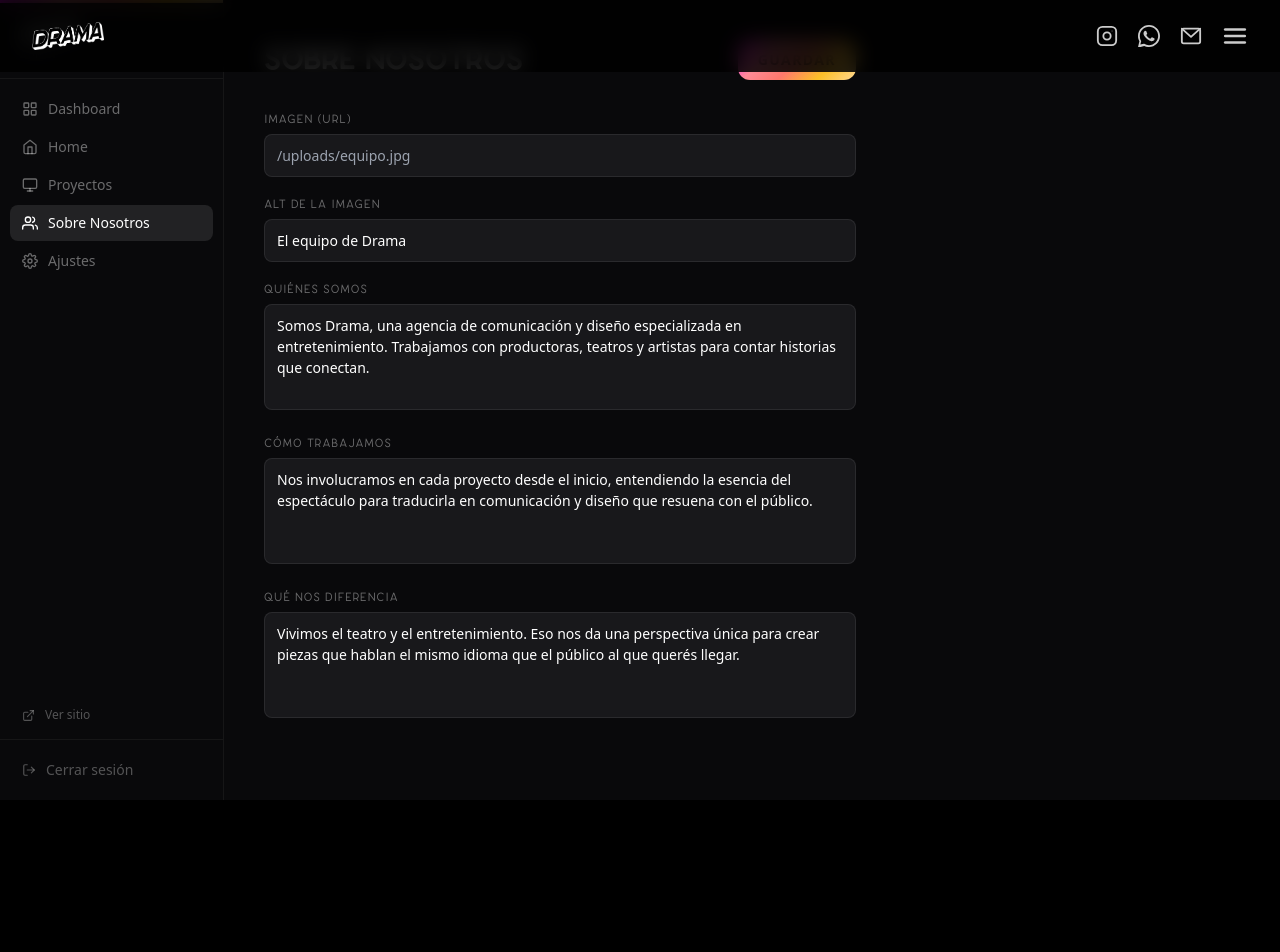
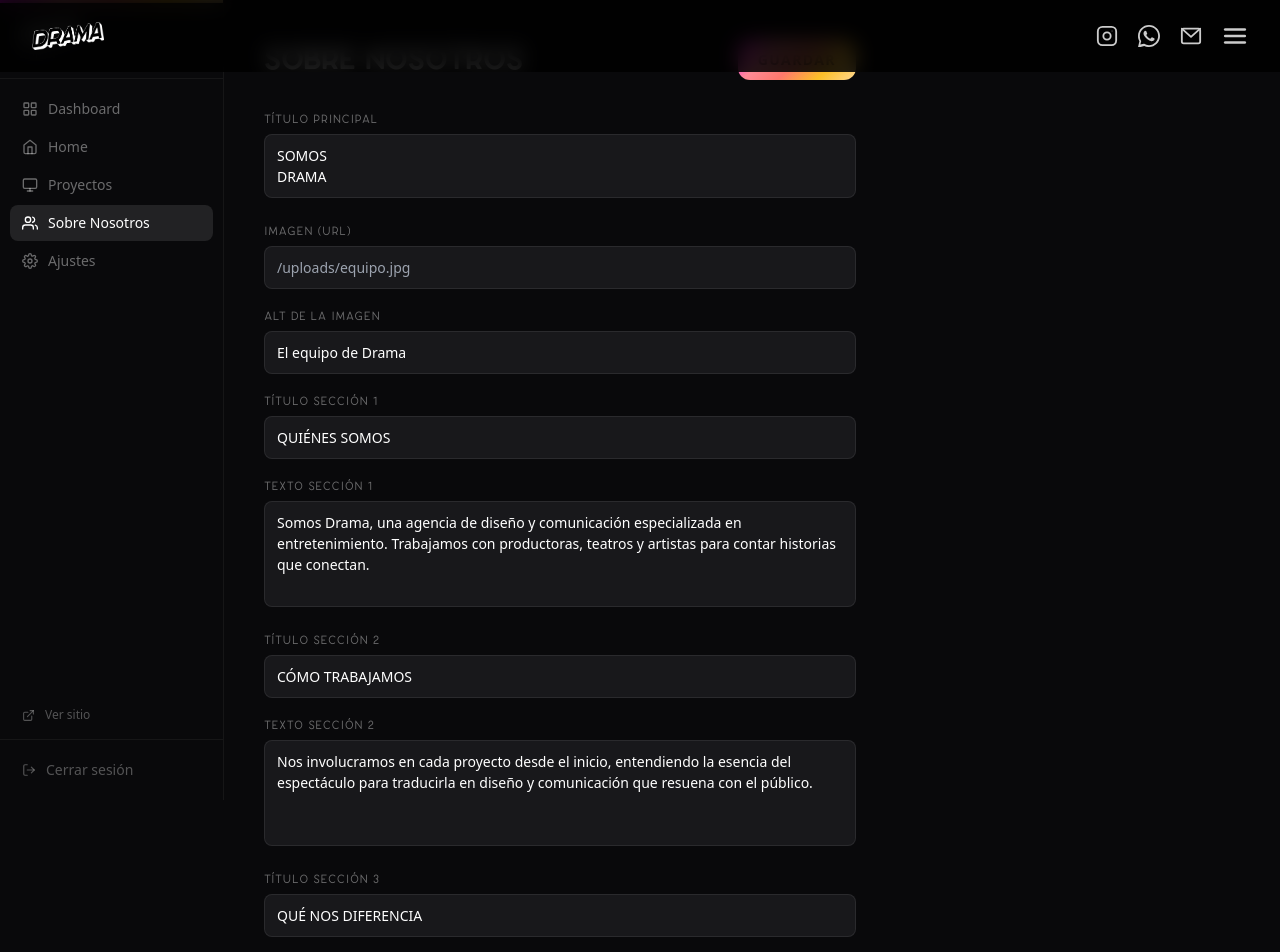
Before and after one commit to guidowain/drama-web, a Next.js app: page /admin/sobre-nosotros in a window 1280 px wide. Shown: the top 952 px of the page. Before the commit the page ends 800 px from the top, so only its background shows below. Built offline with nearby package versions, Linux system fonts and the light colour scheme.

Commit message:
auto deploy 2026-04-27 01:53:23

```diff
--- a/app/admin/sobre-nosotros/page.tsx
+++ b/app/admin/sobre-nosotros/page.tsx
@@ -46,6 +46,15 @@ export default function AdminSobreNosotrosPage() {
       </div>
 
       <div className="space-y-5">
+        <Field label="Título principal">
+          <textarea
+            value={settings.about.title}
+            onChange={(e) => update({ title: e.target.value })}
+            rows={2}
+            placeholder={'SOMOS\nDRAMA'}
+            className="admin-textarea"
+          />
+        </Field>
         <Field label="Imagen (URL)">
           <input
             type="text"
@@ -63,7 +72,15 @@ export default function AdminSobreNosotrosPage() {
             className="admin-input"
           />
         </Field>
-        <Field label="Quiénes Somos">
+        <Field label="Título sección 1">
+          <input
+            type="text"
+            value={settings.about.quienesSomosTitle}
+            onChange={(e) => update({ quienesSomosTitle: e.target.value })}
+            className="admin-input"
+          />
+        </Field>
+        <Field label="Texto sección 1">
           <textarea
             value={settings.about.quienesSomos}
             onChange={(e) => update({ quienesSomos: e.target.value })}
@@ -71,7 +88,15 @@ export default function AdminSobreNosotrosPage() {
             className="admin-textarea"
           />
         </Field>
-        <Field label="Cómo Trabajamos">
+        <Field label="Título sección 2">
+          <input
+            type="text"
+            value={settings.about.comoTrabajamosTitle}
+            onChange={(e) => update({ comoTrabajamosTitle: e.target.value })}
+            className="admin-input"
+          />
+        </Field>
+        <Field label="Texto sección 2">
           <textarea
             value={settings.about.comoTrabajamos}
             onChange={(e) => update({ comoTrabajamos: e.target.value })}
@@ -79,7 +104,15 @@ export default function AdminSobreNosotrosPage() {
             className="admin-textarea"
           />
         </Field>
-        <Field label="Qué Nos Diferencia">
+        <Field label="Título sección 3">
+          <input
+            type="text"
+            value={settings.about.queDiferenciaTitle}
+            onChange={(e) => update({ queDiferenciaTitle: e.target.value })}
+            className="admin-input"
+          />
+        </Field>
+        <Field label="Texto sección 3">
           <textarea
             value={settings.about.queDiferencia}
             onChange={(e) => update({ queDiferencia: e.target.value })}
--- a/app/globals.css
+++ b/app/globals.css
@@ -256,7 +256,7 @@ button,
 @media (min-width: 1440px) {
   .hero-video-wrap {
     aspect-ratio: auto;
-    height: min(48vw, 790px);
+    height: min(46vw, 760px);
   }
 }
 
--- a/app/layout.tsx
+++ b/app/layout.tsx
@@ -3,11 +3,12 @@ import './globals.css'
 import { MenuProvider } from '@/lib/MenuContext'
 import Header from '@/components/Header'
 import Menu from '@/components/Menu'
+import TabTitle from '@/components/TabTitle'
 import { getSiteSettings } from '@/lib/api'
 import { headers } from 'next/headers'
 
 export const metadata: Metadata = {
-  title: 'Drama — Comunicación y Diseño para Entretenimiento',
+  title: 'Drama - Agencia',
   description: 'La historia debajo del escenario.',
   icons: {
     icon: [
@@ -64,6 +65,7 @@ export default async function RootLayout({
               whatsapp: '',
               mail: '',
             }} />
+            <TabTitle />
             {children}
           </MenuProvider>
         )}
--- a/app/page.tsx
+++ b/app/page.tsx
@@ -33,7 +33,7 @@ export default async function HomePage() {
 
         {/* Gradient plaque: texto + ticker adentro */}
         <HeroGradientPlaque lines={[home.heroLine1, home.heroLine2]}>
-          <Ticker text="COMUNICACIÓN Y DISEÑO PARA ENTRETENIMIENTO" speed={55} bg="#000" color="#fff" />
+          <Ticker text="DISEÑO Y COMUNICACIÓN PARA ENTRETENIMIENTO" speed={55} bg="#000" color="#fff" />
         </HeroGradientPlaque>
       </section>
 
--- a/app/proyectos/page.tsx
+++ b/app/proyectos/page.tsx
@@ -87,7 +87,7 @@ function ProyectosContent() {
         </div>
       </main>
 
-      <Ticker text="COMUNICACIÓN Y DISEÑO PARA ENTRETENIMIENTO" bg="#000" speed={55} />
+      <Ticker text="DISEÑO Y COMUNICACIÓN PARA ENTRETENIMIENTO" bg="#000" speed={55} />
 
       <ContactStrip
         instagram={CONTACT.instagram}
--- a/app/sobre-nosotros/page.tsx
+++ b/app/sobre-nosotros/page.tsx
@@ -5,6 +5,7 @@ import ContactStrip from '@/components/ContactStrip'
 export default async function SobreNosotrosPage() {
   const settings = await getSiteSettings()
   const { about, settings: siteSettings } = settings
+  const aboutTitle = about.title.split('\n').map((line) => line.trim()).filter(Boolean)
 
   return (
     <main className="min-h-screen pt-16 md:pt-[72px]" style={{ background: 'linear-gradient(135deg, #FF3E9E 0%, #FFA24A 60%, #FF3E9E 100%)' }}>
@@ -12,7 +13,9 @@ export default async function SobreNosotrosPage() {
       <div className="px-5 md:px-10 py-12 md:py-20">
         <div className="max-w-5xl mx-auto grid grid-cols-1 md:grid-cols-2 gap-8 md:gap-12 items-start">
           <h1 className="order-1 text-black font-black uppercase text-5xl leading-none md:hidden">
-            SOMOS<br />DRAMA
+            {aboutTitle.map((line) => (
+              <span key={line} className="block">{line}</span>
+            ))}
           </h1>
 
           {/* Left — image */}
@@ -34,21 +37,23 @@ export default async function SobreNosotrosPage() {
           {/* Right — content */}
           <div className="order-3 md:order-2 flex flex-col gap-6">
             <h1 className="hidden text-black font-black uppercase leading-none md:block md:text-6xl lg:text-7xl">
-              SOMOS<br />DRAMA
+              {aboutTitle.map((line) => (
+                <span key={line} className="block">{line}</span>
+              ))}
             </h1>
 
             {/* Black content box */}
             <div className="bg-black rounded-2xl p-6 md:p-8 space-y-6">
               <ContentBlock
-                title="QUIÉNES SOMOS"
+                title={about.quienesSomosTitle}
                 text={about.quienesSomos}
               />
               <ContentBlock
-                title="CÓMO TRABAJAMOS"
+                title={about.comoTrabajamosTitle}
                 text={about.comoTrabajamos}
               />
               <ContentBlock
-                title="QUÉ NOS DIFERENCIA"
+                title={about.queDiferenciaTitle}
                 text={about.queDiferencia}
               />
             </div>
@@ -58,7 +63,7 @@ export default async function SobreNosotrosPage() {
       </div>
 
       {/* Ticker */}
-      <Ticker text="COMUNICACIÓN Y DISEÑO PARA ENTRETENIMIENTO" bg="#000" />
+      <Ticker text="DISEÑO Y COMUNICACIÓN PARA ENTRETENIMIENTO" bg="#000" />
 
       {/* Contacto */}
       <ContactStrip
--- /dev/null
+++ b/components/TabTitle.tsx
@@ -0,0 +1,54 @@
+'use client'
+
+import { useEffect } from 'react'
+
+const ACTIVE_TITLE = 'Drama - Agencia'
+const AWAY_TITLES = ['Drama - Agencia', 'Volvé a Drama']
+
+export default function TabTitle() {
+  useEffect(() => {
+    let intervalId: number | null = null
+    let index = 0
+
+    function clearTitleInterval() {
+      if (intervalId == null) return
+      window.clearInterval(intervalId)
+      intervalId = null
+    }
+
+    function setActiveTitle() {
+      clearTitleInterval()
+      document.title = ACTIVE_TITLE
+    }
+
+    function startAwayTitle() {
+      clearTitleInterval()
+      document.title = AWAY_TITLES[0]
+
+      intervalId = window.setInterval(() => {
+        index = (index + 1) % AWAY_TITLES.length
+        document.title = AWAY_TITLES[index]
+      }, 1400)
+    }
+
+    function handleVisibilityChange() {
+      if (document.hidden) {
+        startAwayTitle()
+        return
+      }
+
+      index = 0
+      setActiveTitle()
+    }
+
+    setActiveTitle()
+    document.addEventListener('visibilitychange', handleVisibilityChange)
+
+    return () => {
+      clearTitleInterval()
+      document.removeEventListener('visibilitychange', handleVisibilityChange)
+    }
+  }, [])
+
+  return null
+}
--- a/lib/api.ts
+++ b/lib/api.ts
@@ -50,12 +50,16 @@ const DEFAULT_SITE_SETTINGS: SiteSettings = {
     },
   },
   about: {
+    title: 'SOMOS\nDRAMA',
     image: '',
     imageAlt: 'El equipo de Drama',
+    quienesSomosTitle: 'QUIÉNES SOMOS',
     quienesSomos:
-      'Somos Drama, una agencia de comunicación y diseño especializada en entretenimiento. Trabajamos con productoras, teatros y artistas para contar historias que conectan.',
+      'Somos Drama, una agencia de diseño y comunicación especializada en entretenimiento. Trabajamos con productoras, teatros y artistas para contar historias que conectan.',
+    comoTrabajamosTitle: 'CÓMO TRABAJAMOS',
     comoTrabajamos:
-      'Nos involucramos en cada proyecto desde el inicio, entendiendo la esencia del espectáculo para traducirla en comunicación y diseño que resuena con el público.',
+      'Nos involucramos en cada proyecto desde el inicio, entendiendo la esencia del espectáculo para traducirla en diseño y comunicación que resuena con el público.',
+    queDiferenciaTitle: 'QUÉ NOS DIFERENCIA',
     queDiferencia:
       'Vivimos el teatro y el entretenimiento. Eso nos da una perspectiva única para crear piezas que hablan el mismo idioma que el público al que querés llegar.',
   },
--- a/lib/types.ts
+++ b/lib/types.ts
@@ -58,10 +58,14 @@ export interface SiteSettings {
     }
   }
   about: {
+    title: string
     image: string
     imageAlt: string
+    quienesSomosTitle: string
     quienesSomos: string
+    comoTrabajamosTitle: string
     comoTrabajamos: string
+    queDiferenciaTitle: string
     queDiferencia: string
   }
   settings: {
```
Also changed, not shown: data/site.json (+7 -3 lines), md/drama_home_spec.md (+1 -1 lines), md/drama_sobre_nosotros.md (+1 -1 lines).
